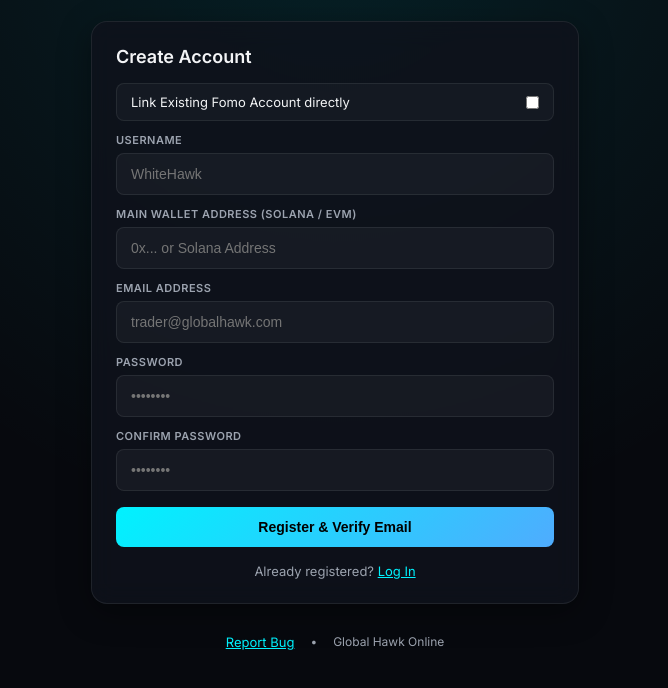
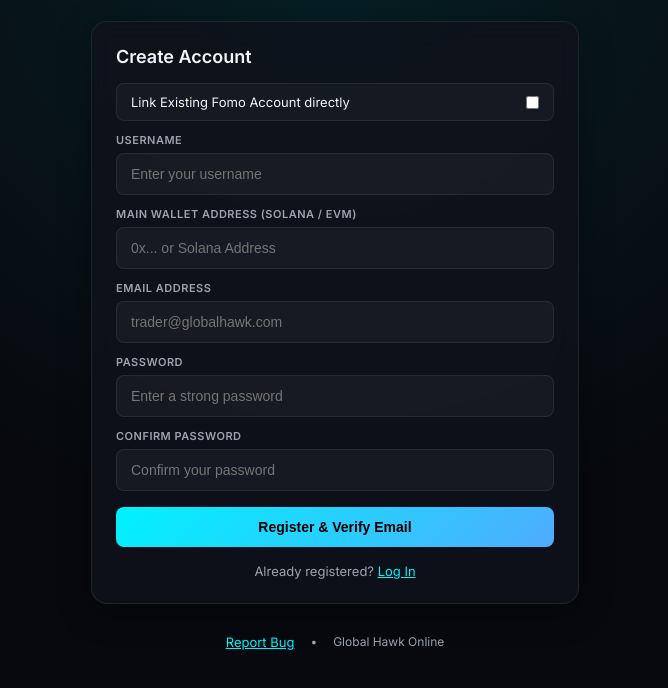
Before and after one commit to Gavinjames01/global-hawk, a website: page public/index.html in a window 1280 px wide. Shown: the part 78-766 px from the top of the page, without its empty margins (305-973 px from the left). Drawn offline with Linux system fonts and the light colour scheme.

Commit message:
Remove default form values

```diff
--- a/public/index.html
+++ b/public/index.html
@@ -213,7 +213,7 @@
 
             <div id="standard-signup-fields">
                 <label>Username</label>
-                <input type="text" id="regUsername" placeholder="WhiteHawk">
+                <input type="text" id="regUsername" placeholder="Enter your username">
 
                 <label>Main Wallet Address (Solana / EVM)</label>
                 <input type="text" id="regWallet" placeholder="0x... or Solana Address">
@@ -228,10 +228,10 @@
             <input type="email" id="regEmail" placeholder="trader@globalhawk.com">
 
             <label>Password</label>
-            <input type="password" id="regPassword" placeholder="••••••••">
+            <input type="password" id="regPassword" placeholder="Enter a strong password">
 
             <label>Confirm Password</label>
-            <input type="password" id="regConfirmPassword" placeholder="••••••••">
+            <input type="password" id="regConfirmPassword" placeholder="Confirm your password">
 
             <button onclick="handleRegister()">Register & Verify Email</button>
             <div style="text-align: center; margin-top: 16px; font-size: 13px; color: var(--text-sub);">
```
